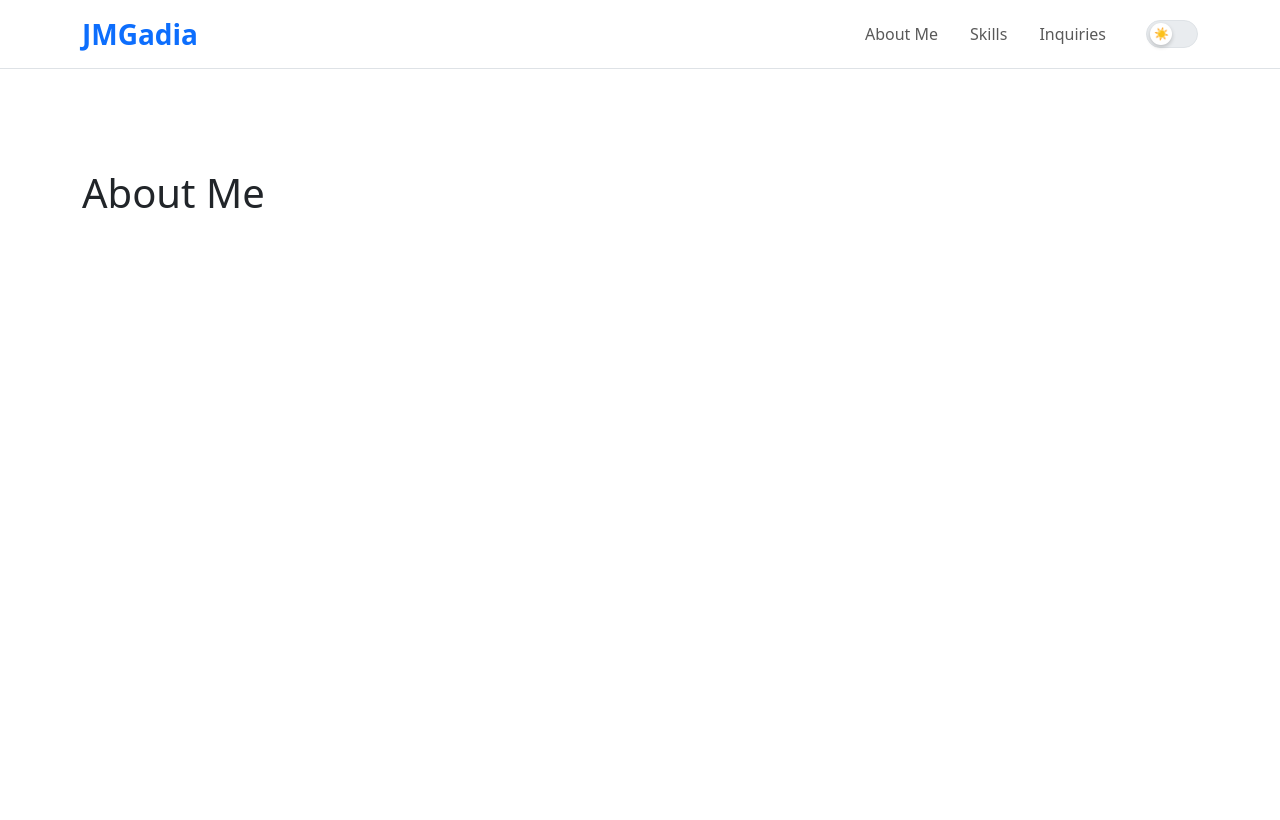
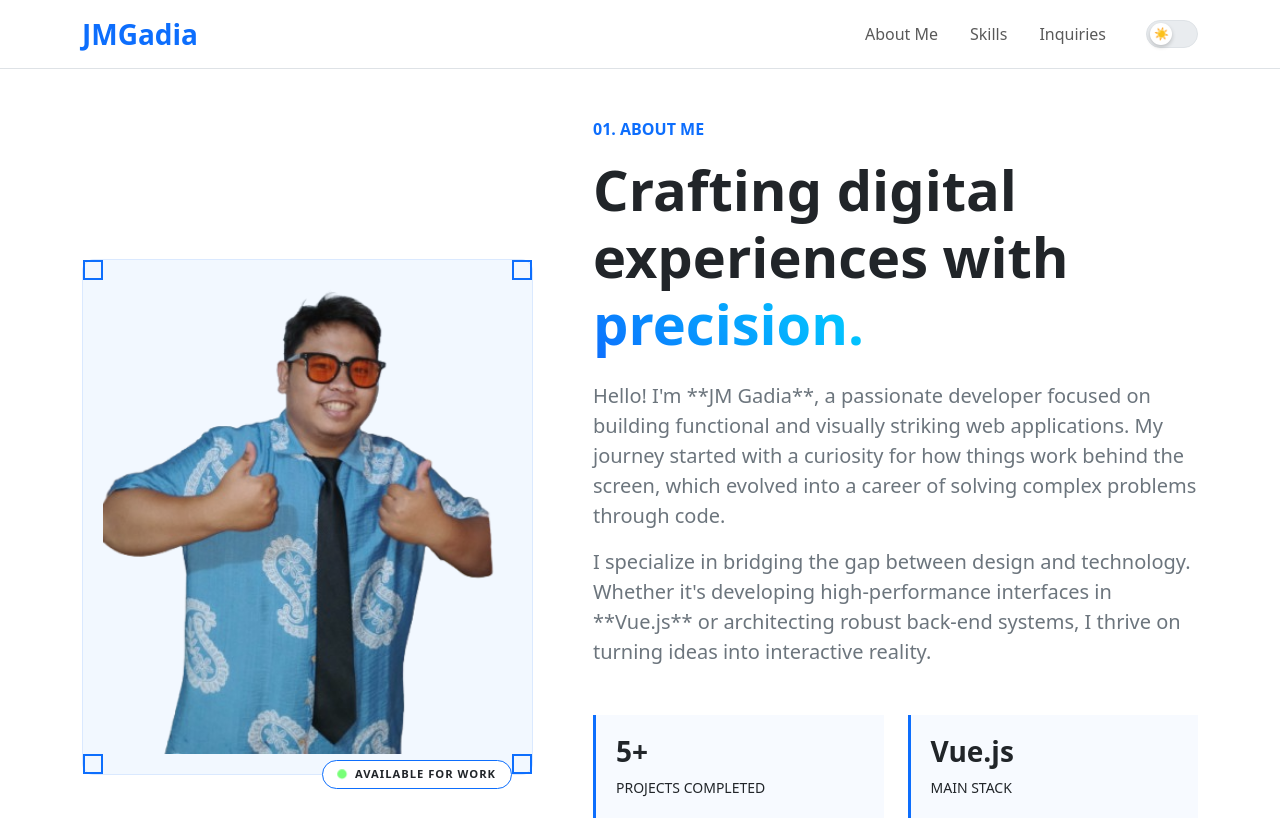
Before and after one commit to JMGadia/CV_Profile, a Vue app: page /home in a window 1280 px wide. Shown: the top 820 px of the page. Built offline with nearby package versions, Linux system fonts and the light colour scheme.

Commit message:
Deploy in Render

```diff
--- a/src/views/HomeView.vue
+++ b/src/views/HomeView.vue
@@ -1,10 +1,180 @@
 <template>
-  <div class="home-content">
-    <section id="about" style="height: 100vh; padding-top: 100px">
-      <div class="container"><h1>About Me</h1></div>
-    </section>
-    <section id="skills" style="height: 100vh; padding-top: 100px">
-      <div class="container"><h1>Skills</h1></div>
+  <div class="page-wrapper">
+    <section id="about" class="about-section py-5">
+      <div class="container">
+        <div class="row align-items-center min-vh-100">
+          <div class="col-lg-5 mb-5 mb-lg-0">
+            <div class="profile-frame">
+              <div class="viewfinder-corners">
+                <div class="corner tl"></div>
+                <div class="corner tr"></div>
+                <div class="corner bl"></div>
+                <div class="corner br"></div>
+              </div>
+              <img src="../assets/welcomeimage.png" alt="JM Gadia" class="profile-img" />
+              <div class="status-tag"><span class="status-dot"></span> AVAILABLE FOR WORK</div>
+            </div>
+          </div>
+
+          <div class="col-lg-7 ps-lg-5">
+            <h6 class="text-primary fw-bold mb-3">01. ABOUT ME</h6>
+            <h1 class="display-4 fw-bold mb-4">
+              Crafting digital experiences with <span class="gradient-text">precision.</span>
+            </h1>
+
+            <div class="about-text fs-5 text-secondary">
+              <p>
+                Hello! I'm **JM Gadia**, a passionate developer focused on building functional and
+                visually striking web applications. My journey started with a curiosity for how
+                things work behind the screen, which evolved into a career of solving complex
+                problems through code.
+              </p>
+              <p>
+                I specialize in bridging the gap between design and technology. Whether it's
+                developing high-performance interfaces in **Vue.js** or architecting robust back-end
+                systems, I thrive on turning ideas into interactive reality.
+              </p>
+            </div>
+
+            <div class="row mt-5">
+              <div class="col-sm-6 mb-4">
+                <div class="stat-box">
+                  <h3 class="fw-bold">5+</h3>
+                  <p class="small text-uppercase mb-0">Projects Completed</p>
+                </div>
+              </div>
+              <div class="col-sm-6 mb-4">
+                <div class="stat-box">
+                  <h3 class="fw-bold">Vue.js</h3>
+                  <p class="small text-uppercase mb-0">Main Stack</p>
+                </div>
+              </div>
+            </div>
+
+            <div class="mt-4">
+              <a href="#inquiries" class="btn btn-primary btn-lg px-4 me-3">Let's Talk</a>
+              <a href="#" class="btn btn-outline-secondary btn-lg px-4">Download CV</a>
+            </div>
+          </div>
+        </div>
+      </div>
     </section>
   </div>
 </template>
+
+<style scoped>
+.about-section {
+  background-color: var(--bs-body-bg);
+  overflow: hidden;
+}
+
+/* Profile Frame Design */
+.profile-frame {
+  position: relative;
+  padding: 20px;
+  background: rgba(var(--bs-primary-rgb), 0.05);
+  border: 1px solid rgba(var(--bs-primary-rgb), 0.1);
+  border-radius: 12px;
+}
+
+.profile-img {
+  width: 100%;
+  height: auto;
+  border-radius: 4px;
+  filter: grayscale(20%);
+  transition: filter 0.3s ease;
+}
+
+.profile-frame:hover .profile-img {
+  filter: grayscale(0%);
+}
+
+/* Corner Accents */
+.viewfinder-corners .corner {
+  position: absolute;
+  width: 20px;
+  height: 20px;
+  border: 2px solid var(--bs-primary);
+}
+.tl {
+  top: 0;
+  left: 0;
+  border-right: 0;
+  border-bottom: 0;
+}
+.tr {
+  top: 0;
+  right: 0;
+  border-left: 0;
+  border-bottom: 0;
+}
+.bl {
+  bottom: 0;
+  left: 0;
+  border-right: 0;
+  border-top: 0;
+}
+.br {
+  bottom: 0;
+  right: 0;
+  border-left: 0;
+  border-top: 0;
+}
+
+.status-tag {
+  position: absolute;
+  bottom: -15px;
+  right: 20px;
+  background: var(--bs-body-bg);
+  padding: 5px 15px;
+  border: 1px solid var(--bs-primary);
+  border-radius: 50px;
+  font-size: 0.7rem;
+  font-weight: bold;
+  letter-spacing: 1px;
+}
+
+.status-dot {
+  display: inline-block;
+  width: 8px;
+  height: 8px;
+  background: #00ff00;
+  border-radius: 50%;
+  margin-right: 5px;
+  animation: pulse 1.5s infinite;
+}
+
+/* Typography */
+.gradient-text {
+  background: linear-gradient(45deg, var(--bs-primary), #00d4ff);
+  -webkit-background-clip: text;
+  -webkit-text-fill-color: transparent;
+}
+
+.stat-box {
+  padding: 20px;
+  border-left: 3px solid var(--bs-primary);
+  background: rgba(var(--bs-primary-rgb), 0.03);
+}
+
+@keyframes pulse {
+  0% {
+    transform: scale(1);
+    opacity: 1;
+  }
+  50% {
+    transform: scale(1.2);
+    opacity: 0.5;
+  }
+  100% {
+    transform: scale(1);
+    opacity: 1;
+  }
+}
+
+@media (max-width: 991px) {
+  .min-vh-100 {
+    min-height: auto !important;
+  }
+}
+</style>
--- /dev/null
+++ b/static.json
@@ -0,0 +1,3 @@
+{
+  "routes": [{ "src": ".*", "dest": "index.html" }]
+}
```
